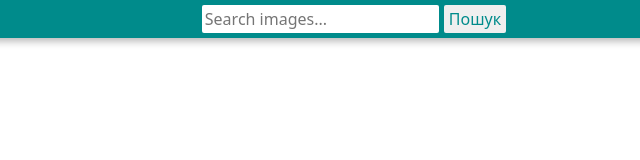
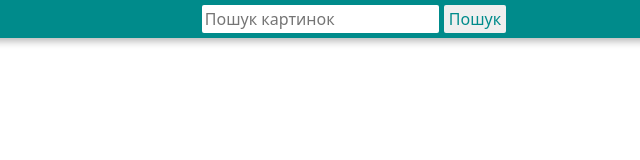
Before and after one commit to AntoninaRadova/goit-js-hw-11, a website built with Parcel: page src/index.html in a window 1280 px wide. Shown: the full height of the page, 286-926 px from the left. Built offline with nearby package versions, Linux system fonts and the light colour scheme; what simplelightbox would draw is missing.

Commit message:
Update index.html

```diff
--- a/src/index.html
+++ b/src/index.html
@@ -18,7 +18,7 @@
               type="text"
               name="searchQuery"
               autocomplete="off"
-              placeholder="Search images..." />
+              placeholder="Пошук картинок" />
           <button class="search-btn" type="submit">Пошук</button>
         </form>
       </div>
```
